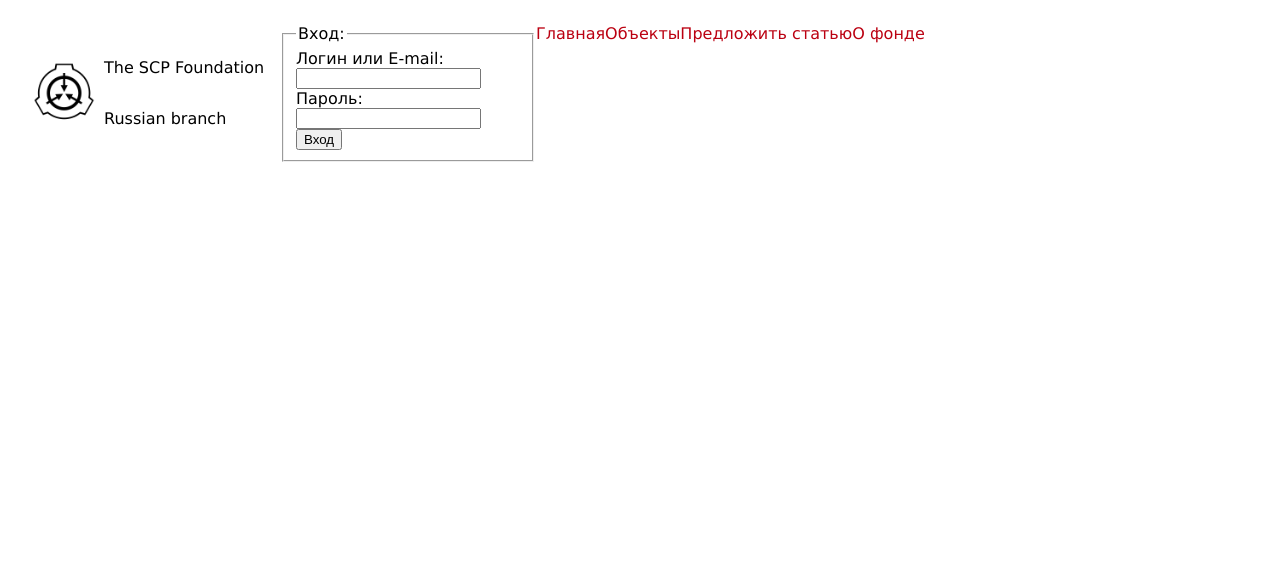
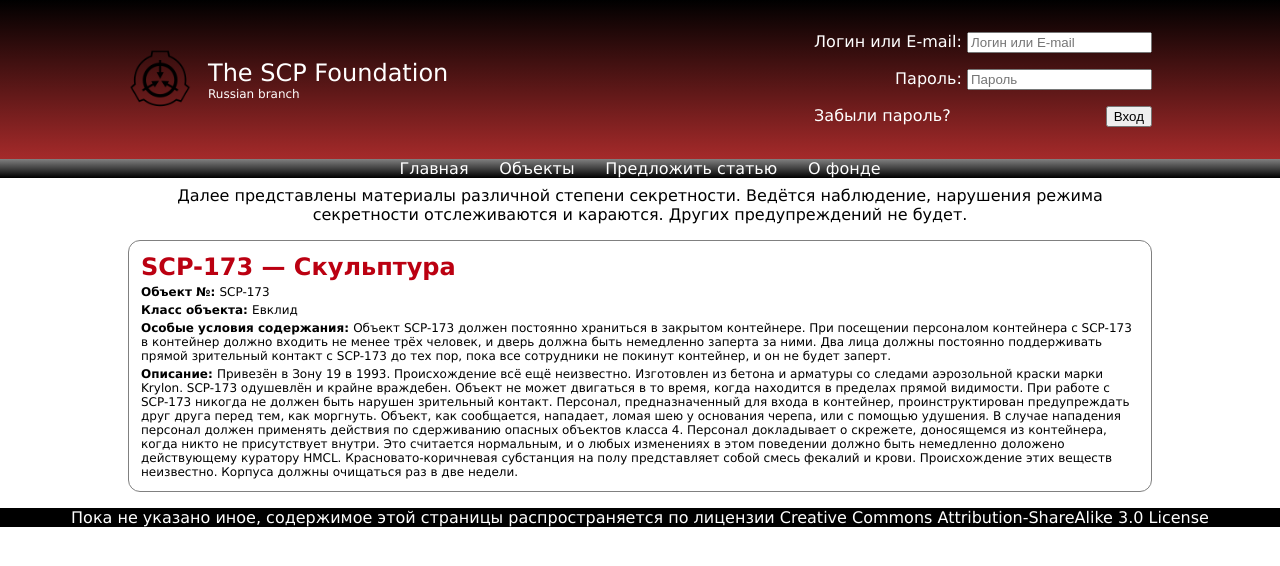
Before and after one commit to CurseRED/scp-foundation-site, a plain HTML site: page index.html in a window 1280 px wide. Drawn offline with Linux system fonts and the light colour scheme.

Commit message:
Basic structure and css added

```diff
--- a/index.html
+++ b/index.html
@@ -7,37 +7,62 @@
 </head>
 <body>
 	<header>
-		<div class="logo">
-			<img class="logo-image" src="images/logo.png" alt="Logo">
-			<div class="sitename">
-				<p class="top-sitename">The SCP Foundation</p>
-				<p class="bottom-sitename">Russian branch</p>
+		<div id="header-logo">
+			<div id="logo">
+				<img id="logo-image" src="images/logo.png" alt="Logo">
+				<div id="logo-sitename">
+					<p id="top-sitename">The SCP Foundation</p>
+					<p id="bottom-sitename">Russian branch</p>
+				</div>
 			</div>
+			<form id="login-form" action="/#" method="post">
+				<div class="field">
+					<label for="flogin">Логин или E-mail:</label>
+					<input type="text" name="flogin" placeholder="Логин или E-mail">
+				</div>
+				<div class="field">
+					<label for="fpassword">Пароль:</label>
+					<input type="password" id="password" name="fpassword" placeholder="Пароль">
+				</div>
+				<div class="field-last">
+					<a class="navigation" href="/#">Забыли пароль?</a>
+					<input type="submit" value="Вход">
+				</div>
+			</form>
 		</div>
-		<form id="login" action="/#" method="post">
-			<fieldset>
-				<legend>Вход:</legend>
-				<label for="flogin">Логин или E-mail:</label>
-				<input type="text" name="flogin"><br>
-				<label for="fpassword">Пароль:</label>
-				<input type="password" id="password" name="fpassword"><br>
-				<input type="submit" value="Вход">
-			</fieldset>
-		</form>
 		<nav>
 			<ul>
-				<li><a href="index.html">Главная</a></li>
-				<li><a href="objects.html">Объекты</a></li>
-				<li><a href="submit.html">Предложить статью</a></li>
-				<li><a href="about.html">О фонде</a></li>
+				<li><a class="navigation" href="index.html">Главная</a></li>
+				<li><a class="navigation" href="objects.html">Объекты</a></li>
+				<li><a class="navigation" href="submit.html">Предложить статью</a></li>
+				<li><a class="navigation" href="about.html">О фонде</a></li>
 			</ul>
 		</nav>
 	</header>
 	<main>
+		<p id="warning">Далее представлены материалы различной степени секретности. Ведётся наблюдение, нарушения режима секретности отслеживаются и караются. Других предупреждений не будет.</p>
+		<div class="article">
+			<h2>SCP-173 — Скульптура</h2>
+			<div class="object-number">
+				<p><b>Объект №: </b>SCP-173</p>
+			</div>
+			<div class="object-class">
+				<p><b>Класс объекта: </b>Евклид</p>
+			</div>
+			<div class="object-conditions">
+				<p><b>Особые условия содержания: </b>Объект SCP-173 должен постоянно храниться в закрытом контейнере. При посещении персоналом контейнера с SCP-173 в контейнер должно входить не менее трёх человек, и дверь должна быть немедленно заперта за ними. Два лица должны постоянно поддерживать прямой зрительный контакт с SCP-173 до тех пор, пока все сотрудники не покинут контейнер, и он не будет заперт.</p>
+			</div>
+			<div class="object-description">
+				<p><b>Описание: </b>Привезён в Зону 19 в 1993. Происхождение всё ещё неизвестно. Изготовлен из бетона и арматуры со следами аэрозольной краски марки Krylon. SCP-173 одушевлён и крайне враждебен. Объект не может двигаться в то время, когда находится в пределах прямой видимости. При работе с SCP-173 никогда не должен быть нарушен зрительный контакт. Персонал, предназначенный для входа в контейнер, проинструктирован предупреждать друг друга перед тем, как моргнуть. Объект, как сообщается, нападает, ломая шею у основания черепа, или с помощью удушения. В случае нападения персонал должен применять действия по сдерживанию опасных объектов класса 4.
 
+Персонал докладывает о скрежете, доносящемся из контейнера, когда никто не присутствует внутри. Это считается нормальным, и о любых изменениях в этом поведении должно быть немедленно доложено действующему куратору HMCL.
+
+Красновато-коричневая субстанция на полу представляет собой смесь фекалий и крови. Происхождение этих веществ неизвестно. Корпуса должны очищаться раз в две недели.</p>
+			</div>
+		</div>
 	</main>
 	<footer>
-
+		<p>Пока не указано иное, содержимое этой страницы распространяется по лицензии Creative Commons Attribution-ShareAlike 3.0 License</p>
 	</footer>
 </body>
 </html>
--- a/style.css
+++ b/style.css
@@ -1,46 +1,16 @@
 body {
 	font-family: verdana, arial, helvetica;
 	background-color: #fff;
+	margin: 0px;
 }
 
-header {
-	display: flex;
-	flex-direction: row;
-	padding: 16px;
+p {
+	margin: 0;
 }
 
-.logo {
-	display: flex;
-	flex-direction: row;
-	align-items: center;
-	width: 256px;
-}
-
-.sitename {
-	display: flex;
-	flex-direction: column;
-}
-
-.logo-image {
-	float: left;
-	height: 64px;
-	width: 64px;
-	margin: 8px;
-}
-
-#login {
-	float: right;
-	width: 256px;
-}
-
-ul {
-	display: flex;
-	flex-direction: row;
-	flex-wrap: wrap;
-	justify-content: center;
+h2 {
 	margin: 0;
-	padding: 0;
-	list-style-type: none;
+	color: #b01;
 }
 
 a:link, a:visited {
@@ -54,3 +24,118 @@ a:hover, a:active {
 	background-color: transparent;
 	text-decoration: underline;
 }
+
+#logo-image {
+	height: 100%;
+	padding-right: 16px;
+}
+
+#logo-sitename {
+	display: flex;
+	flex-direction: column;
+	justify-content: center;
+	margin: auto;
+}
+
+#logo {
+	display: flex;
+	flex-direction: row;
+	align-items: center;
+	height: 64px;
+}
+
+#header-logo {
+	background-image: linear-gradient(black, brown);
+	color: white;
+	display: flex;
+	flex-direction: row;
+	align-items: center;
+	justify-content: space-between;
+	padding: 32px 128px;
+	flex-wrap: wrap;
+}
+
+#top-sitename {
+	font-size: 24px;
+}
+
+#bottom-sitename {
+	font-size: 12px;
+}
+
+nav {
+	background-image: linear-gradient(grey, black);
+}
+
+ul {
+	padding: 0;
+	display: flex;
+	flex-direction: row;
+	justify-content: space-around;
+	margin: auto;
+	list-style-type: none;
+	max-width: 512px;
+	color: white;
+	flex-wrap: wrap;
+}
+
+a.navigation {
+	color: white;
+}
+
+main {
+	display: flex;
+	flex-direction: column;
+	justify-content: center;
+	margin: auto;
+	max-width: 80%;
+	padding: 0px 16px;
+}
+
+#warning {
+	text-align: center;
+	margin: 8px 8px 0px 8px;
+}
+
+footer {
+	display: flex;
+	justify-content: center;
+	align-items: center;
+	margin: auto;
+	background-color: black;
+	color: white;
+}
+
+#login-form {
+	display: flex;
+	flex-direction: column;
+	align-items: flex-end;
+	flex-wrap: nowrap;
+}
+
+.field {
+	margin-bottom: 16px;
+}
+
+.field-last {
+	display: flex;
+	flex-direction: row;
+	justify-content: space-between;
+	width: 100%;
+}
+
+.article {
+	border: solid 1px grey;
+	border-radius: 12px;
+	padding: 8px;
+	margin: 16px 0px;
+}
+
+.article > h2 {
+	margin: 4px;
+}
+
+.article > div {
+	margin: 4px;
+	font-size: 12px;
+}
```
Also changed, not shown: article.html (+0 -4 lines).
